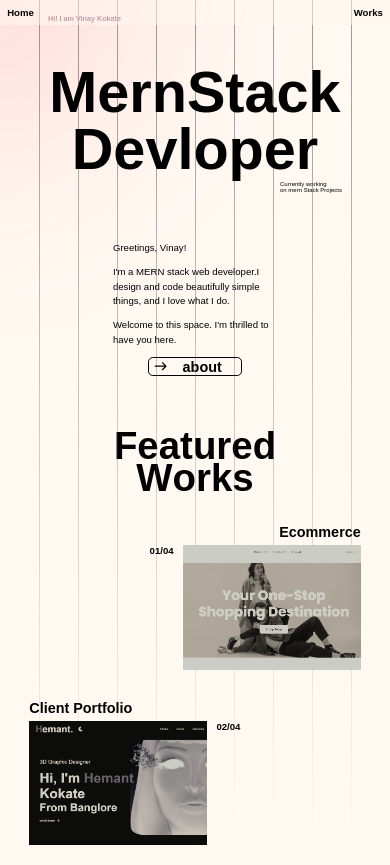
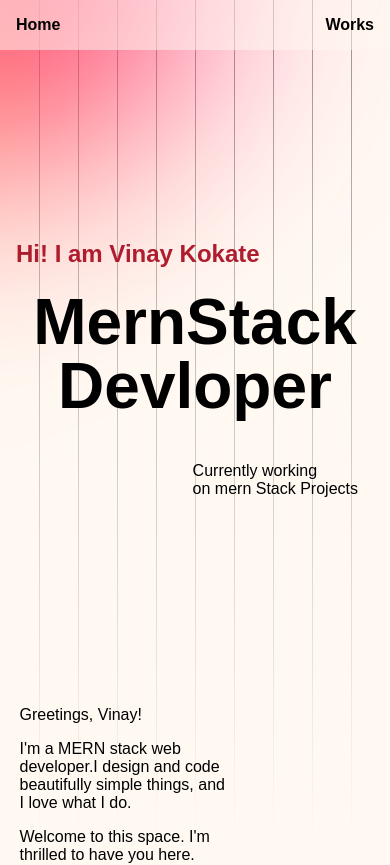
Before and after one commit to VinayKokate22/Portfolio, a React (Create React App) app: page / in a window 390 px wide. Shown: the top 865 px of the page. Built offline with nearby package versions, Linux system fonts and the light colour scheme; a web font is replaced by a local one; what react-locomotive-scroll would draw is missing.

Commit message:
media query

```diff
--- a/src/components/style.css
+++ b/src/components/style.css
@@ -10,7 +10,7 @@
   text-transform: capitalize;
   font-weight: 600;
   font-size: 2rem;
-  padding: 1.5rem 1.5rem;
+  padng: 1rem 1.5rem;
   background-color: rgba(255, 247, 239, 0.525);
 }
 .navbar .nav-list li {
@@ -313,8 +313,67 @@
 }
 
 @media screen and (max-width: 580px) {
+  body,
   html {
     overflow-x: hidden;
-    font-size: 30%;
+  }
+  .navbar .nav-list {
+    font-size: 1rem;
+    padding: 1rem 1rem;
+  }
+  .herosection {
+    width: 100%;
+    padding-top: 15rem;
+  }
+  .herosection p {
+    color: rgb(174, 28, 45);
+    left: 1rem;
+  }
+  .herosection span {
+    bottom: 3rem;
+    right: 2rem;
+  }
+  .herosection .heroTitle {
+    line-height: 4rem;
+  }
+  .herosection .heroTitle h1 {
+    font-size: 4rem;
+  }
+  .aboutcomponent {
+    margin: 10rem auto;
+  }
+  .aboutcomponent .aboutsection .infocomponent {
+    width: 90%;
+    margin: auto;
+    display: flex;
+    flex-direction: column;
+    align-items: flex-start;
+  }
+  .aboutcomponent .aboutsection .abouttitle {
+    width: -moz-fit-content;
+    width: fit-content;
+    display: flex;
+    align-items: center;
+    border: none;
+    border-radius: 1rem;
+    padding: 0.2rem 1rem;
+  }
+  .aboutcomponent .aboutsection .abouttitle:hover {
+    background-color: rgb(25, 25, 25);
+    color: white;
+  }
+  .aboutcomponent .aboutsection .abouttitle h2 {
+    font-size: 1.5rem;
+    cursor: pointer;
+    transition: 0.3s;
+  }
+  .aboutcomponent .aboutsection p {
+    width: 60%;
+    text-align: left;
+    font-size: 1rem;
+    font-weight: 500;
+    margin-bottom: 1rem;
+    text-align: left;
+    line-height: normal;
   }
 }/*# sourceMappingURL=style.css.map */
--- a/src/components/style.scss
+++ b/src/components/style.scss
@@ -10,7 +10,7 @@
     text-transform: capitalize;
     font-weight: 600;
     font-size: 2rem;
-    padding: 1.5rem 1.5rem;
+    padng: 1rem 1.5rem;
     // background-color: rgba(31, 31, 31, 0.288);
     background-color: rgba(255, 247, 239, 0.525);
     // backdrop-filter: blur(10px);
@@ -364,8 +364,77 @@
   transform: translate(0px);
 }
 @media screen and (max-width: 580px) {
+  body,
   html {
     overflow-x: hidden;
-    font-size: 30%;
+  }
+  .navbar {
+    .nav-list {
+      font-size: 1rem;
+      padding: 1rem 1rem;
+    }
+  }
+  .herosection {
+    width: 100%;
+    padding-top: 15rem;
+
+    p {
+      color: rgb(174, 28, 45);
+
+      left: 1rem;
+    }
+    span {
+      bottom: 3rem;
+      right: 2rem;
+    }
+    // background-color: rgba(255, 177, 74, 0.027);
+    .heroTitle {
+      line-height: 4rem;
+
+      h1 {
+        font-size: 4rem;
+      }
+    }
+  }
+  .aboutcomponent {
+    margin: 10rem auto;
+    .aboutsection {
+      .infocomponent {
+        width: 90%;
+        margin: auto;
+        display: flex;
+        flex-direction: column;
+        align-items: flex-start;
+      }
+      .abouttitle {
+        width: fit-content;
+        display: flex;
+        align-items: center;
+        border: none;
+        border-radius: 1rem;
+        padding: 0.2rem 1rem;
+        // transition: 0.3s ease-in;
+        &:hover {
+          background-color: rgb(25, 25, 25);
+          color: white;
+        }
+
+        h2 {
+          font-size: 1.5rem;
+          cursor: pointer;
+          transition: 0.3s;
+        }
+      }
+
+      p {
+        width: 60%;
+        text-align: left;
+        font-size: 1rem;
+        font-weight: 500;
+        margin-bottom: 1rem;
+        text-align: left;
+        line-height: normal;
+      }
+    }
   }
 }
```
Also changed, not shown: 1 other file (tests, documents, lock files or other folders).
